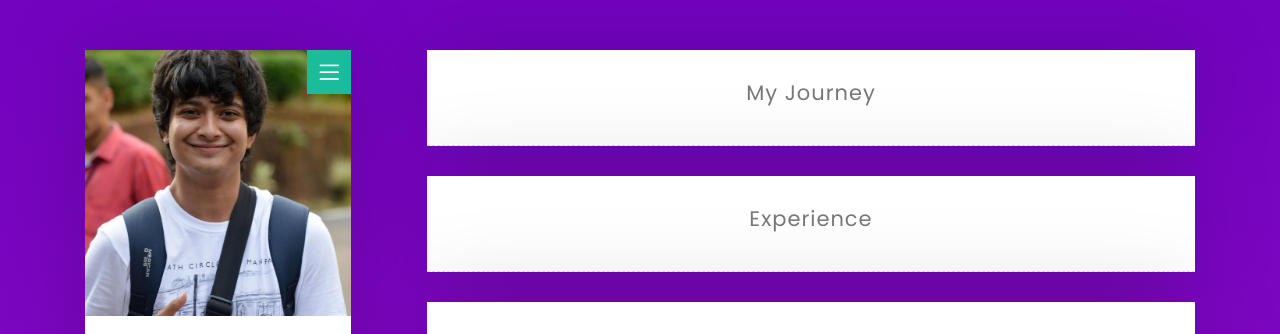
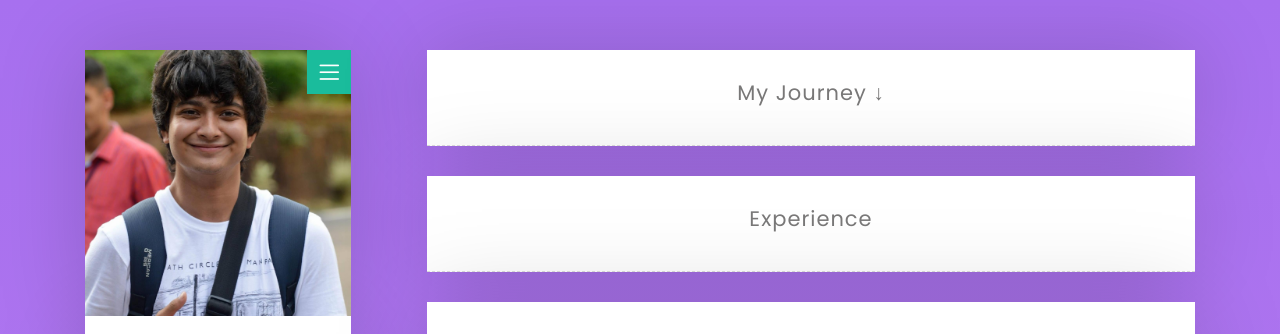
Before and after one commit to nishantsahoo/nishantsahoo.github.io, a plain HTML site: page index.html in a window 1280 px wide. Shown: the top 334 px of the page. Drawn offline with Linux system fonts and the light colour scheme.

Commit message:
UI update

```diff
--- a/css/style.css
+++ b/css/style.css
@@ -38,9 +38,9 @@
 
 body {
     font-family: "Poppins", sans-serif;
-    background: #03001e;  /* fallback for old browsers */
-    background: -webkit-linear-gradient(to top, #ec38bc, #7303c0);  /* Chrome 10-25, Safari 5.1-6 */
-    background: linear-gradient(to top, #ec38bc, #7303c0); /* W3C, IE 10+/ Edge, Firefox 16+, Chrome 26+, Opera 12+, Safari 7+ */
+    background: #A770EF;  /* fallback for old browsers */
+    background: -webkit-linear-gradient(to top, #FDB99B, #CF8BF3, #A770EF);  /* Chrome 10-25, Safari 5.1-6 */
+    background: linear-gradient(to top, #FDB99B, #CF8BF3, #A770EF); /* W3C, IE 10+/ Edge, Firefox 16+, Chrome 26+, Opera 12+, Safari 7+ */
 
 }
 
--- a/index.html
+++ b/index.html
@@ -73,7 +73,7 @@
                  <div class="col-md-9">
                    <div class="col-md-12 page-body footer" style="margin-top: -0em">
                       <footer>
-                      <p style="font-size: 1.5em">My Journey</p>
+                      <p style="font-size: 1.5em">My Journey ↓</p>
                      </footer>
                    </div>
 
```
